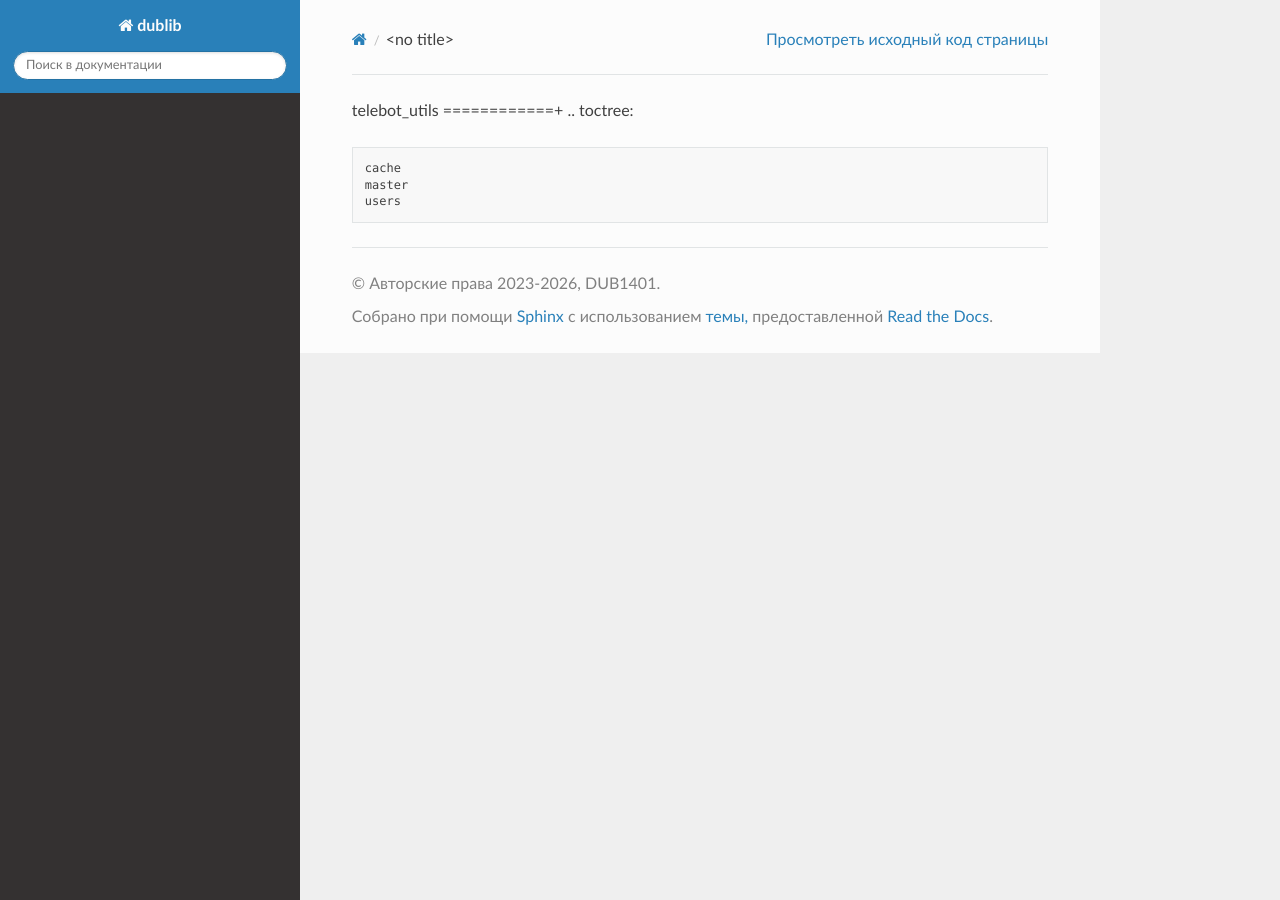
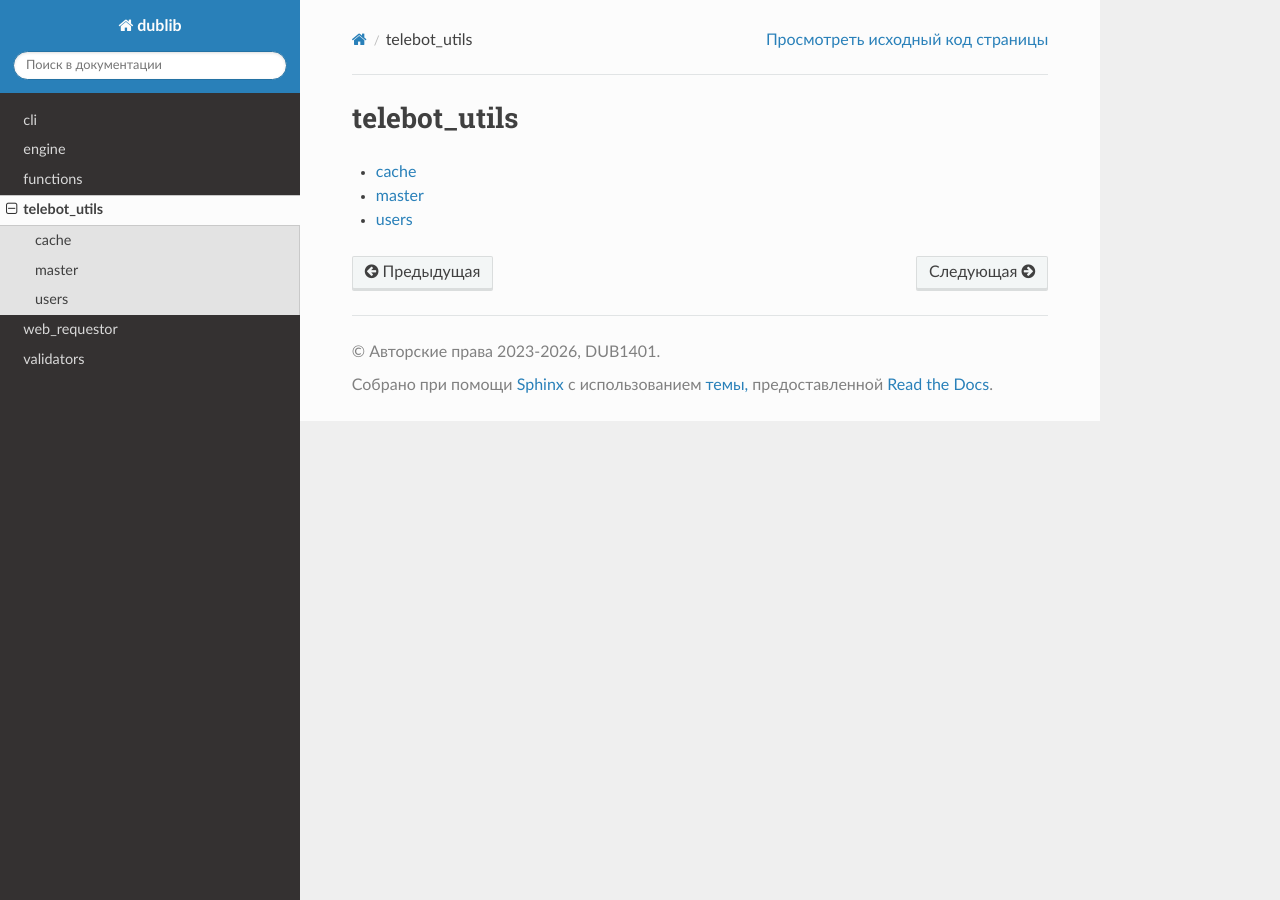
Before and after one commit to DUB1401/dublib, a Sphinx documentation site: the page built from docs/telebot_utils/index.rst, in a window 1280 px wide. Built offline with Sphinx 7.4.7 and the Read the Docs theme 3.1.0, drawn with Linux system fonts in a browser that asks for light colours; pages that are not in the unit, such as notebooks, are missing from menus.

```diff
--- a/docs/telebot_utils/index.rst
+++ b/docs/telebot_utils/index.rst
@@ -1,5 +1,5 @@
 telebot_utils
-============+
+=============
 .. toctree::
 	cache
 	master
--- a/docs/validators.rst
+++ b/docs/validators.rst
@@ -62,5 +62,5 @@ validators
 Предоставленные типы
 --------------------
 
-.. automodule:: dublib.Validators
+.. automodule:: dublib.validators
 	:members:
```
Also changed, not shown: docs/index.rst (+6 -6 lines).
